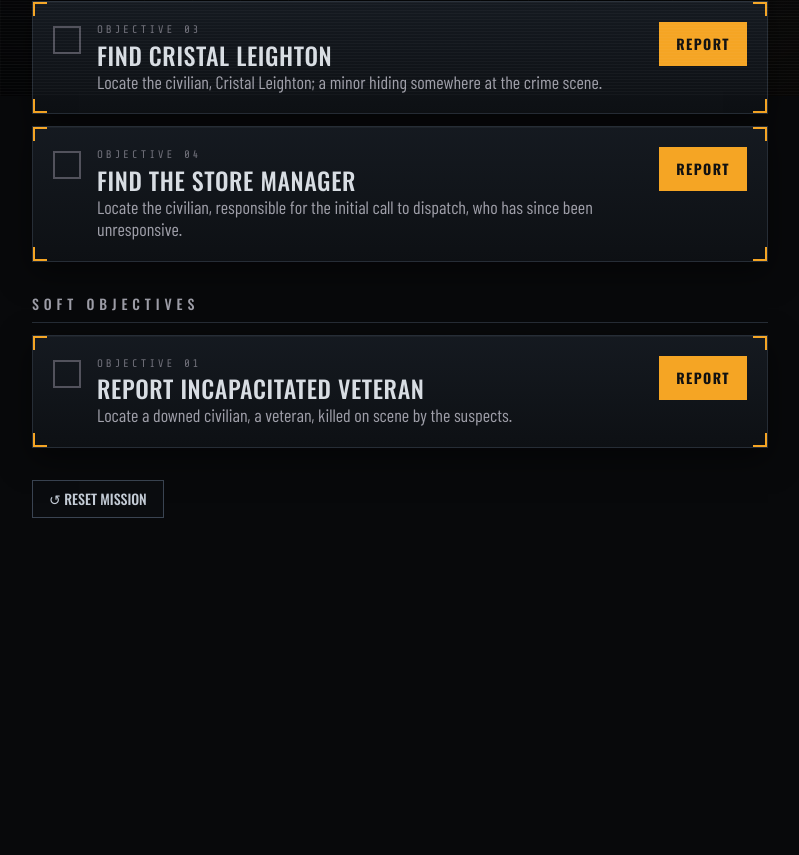
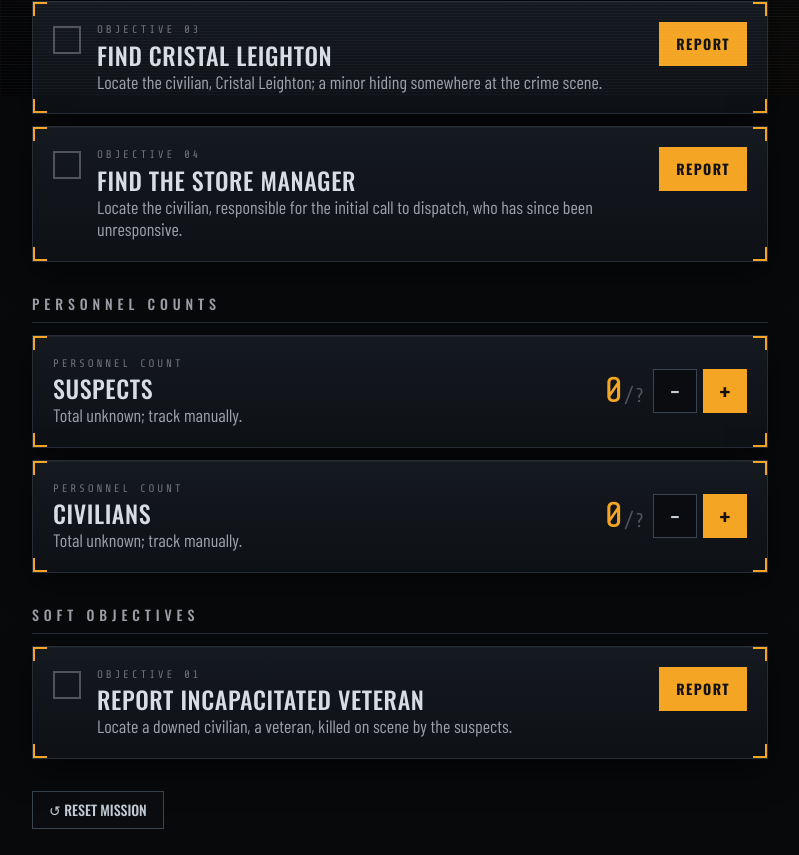
Before and after one commit to moonyxc/ReadyOrNot_Mission-Tracker, a Next.js app: page /mission/thank-you-come-again in a window 1280 px wide. Shown: the part 704-1559 px from the top of the page, without its empty margins (240-1039 px from the left). Before the commit the page ends 1254 px from the top, so only its background shows below. Built offline with nearby package versions, Linux system fonts and the light colour scheme.

Commit message:
feat: implement personnel counter functionality and update related tests

```diff
--- a/src/app/Tracker.tsx
+++ b/src/app/Tracker.tsx
@@ -1,12 +1,23 @@
 "use client";
 
 import { useEffect, useState } from "react";
-import type { Mission, Objective } from "./missions";
+import {
+  getManualPersonnelCounters,
+  personnelCounterKeys,
+  type Mission,
+  type Objective,
+  type PersonnelCounter,
+} from "./missions";
 import {
   emptyCounts,
   parseStoredCounts,
   type Counts,
 } from "./tracker-storage";
+
+const personnelCounterTitles: Record<PersonnelCounter, string> = {
+  suspects: "Suspects",
+  civilians: "Civilians",
+};
 
 function Pips({
   objectiveTitle,
@@ -147,6 +158,65 @@ function Row({
   );
 }
 
+function PersonnelCounterRow({
+  title,
+  value,
+  onSet,
+}: {
+  title: string;
+  value: number;
+  onSet: (n: number) => void;
+}) {
+  return (
+    <li className="panel relative p-4 sm:p-5">
+      <div className="flex flex-wrap items-center justify-between gap-4">
+        <div>
+          <p className="font-mono text-[11px] tracking-[0.25em] text-zinc-500">
+            PERSONNEL COUNT
+          </p>
+          <h3 className="font-display text-xl uppercase tracking-wide sm:text-2xl">
+            {title}
+          </h3>
+          <p className="text-lg leading-tight text-zinc-400">
+            Total unknown; track manually.
+          </p>
+        </div>
+
+        <div className="flex w-full shrink-0 items-center justify-between gap-2 sm:w-auto sm:justify-end">
+          <output
+            aria-label={`${title} counted`}
+            aria-live="polite"
+            className="font-mono text-4xl leading-none text-amber"
+          >
+            {value}
+            <span className="text-xl text-zinc-600">/?</span>
+          </output>
+          <div className="flex gap-1.5">
+            <button
+              type="button"
+              onClick={() => onSet(Math.max(0, value - 1))}
+              className="btn h-11 w-11 text-2xl"
+              aria-label={`Decrease ${title} count`}
+            >
+              −
+            </button>
+            <button
+              type="button"
+              onClick={() =>
+                onSet(Math.min(Number.MAX_SAFE_INTEGER, value + 1))
+              }
+              className="btn btn-primary h-11 w-11 text-2xl"
+              aria-label={`Increase ${title} count`}
+            >
+              +
+            </button>
+          </div>
+        </div>
+      </div>
+    </li>
+  );
+}
+
 function Section({
   title,
   children,
@@ -238,6 +308,7 @@ export default function Tracker({ mission }: { mission: Mission }) {
   const objs = mission.objectives;
   const mains = objs.filter((o) => o.type === "main");
   const softs = objs.filter((o) => o.type === "soft");
+  const manualPersonnelCounters = getManualPersonnelCounters(mission);
 
   const totalTarget = objs.reduce((s, o) => s + o.target, 0);
   const totalDone = objs.reduce((s, o) => s + val(o), 0);
@@ -317,6 +388,21 @@ export default function Tracker({ mission }: { mission: Mission }) {
         </ul>
       </Section>
 
+      {manualPersonnelCounters.length > 0 && (
+        <Section title="Personnel Counts">
+          <ul className="flex flex-col gap-3">
+            {manualPersonnelCounters.map((counter) => (
+              <PersonnelCounterRow
+                key={counter}
+                title={personnelCounterTitles[counter]}
+                value={counts[personnelCounterKeys[counter]] ?? 0}
+                onSet={(n) => set(personnelCounterKeys[counter], n)}
+              />
+            ))}
+          </ul>
+        </Section>
+      )}
+
       <Section title="Soft Objectives">
         <ul className="flex flex-col gap-3">
           {softs.map((o, i) => (
--- a/src/app/missions.ts
+++ b/src/app/missions.ts
@@ -17,6 +17,32 @@ export type Mission = {
   group: string;
   objectives: Objective[];
 };
+
+const personnelCounterCategories = ["suspects", "civilians"] as const;
+
+export type PersonnelCounter = (typeof personnelCounterCategories)[number];
+
+export const personnelCounterKeys: Record<PersonnelCounter, string> = {
+  suspects: "personnel-suspects",
+  civilians: "personnel-civilians",
+};
+
+const personnelObjectiveIds: Record<PersonnelCounter, string> = {
+  suspects: "bring-order-to-chaos",
+  civilians: "rescue-all-of-the-civilians",
+};
+
+export function getManualPersonnelCounters(
+  mission: Mission,
+): PersonnelCounter[] {
+  return personnelCounterCategories.filter((counter) => {
+    const objectiveId = personnelObjectiveIds[counter];
+    return !mission.objectives.some(
+      (objective) =>
+        objective.id === objectiveId && objective.kind === "count",
+    );
+  });
+}
 
 export const missions: Mission[] = [
   {
@@ -229,8 +255,8 @@ export const missions: Mission[] = [
         id: "bring-order-to-chaos",
         title: "Bring Order to Chaos",
         description: "Arrest or neutralize any contact at the scene.",
-        kind: "check",
-        target: 1,
+        kind: "count",
+        target: 3,
         type: "main",
       },
       {
@@ -517,8 +543,8 @@ export const missions: Mission[] = [
         id: "bring-order-to-chaos",
         title: "Bring Order to Chaos",
         description: "Arrest or neutralize any contact at the scene.",
-        kind: "check",
-        target: 1,
+        kind: "count",
+        target: 4,
         type: "main",
       },
       {
--- a/src/app/tracker-storage.ts
+++ b/src/app/tracker-storage.ts
@@ -1,4 +1,4 @@
-import type { Mission } from "./missions";
+import { personnelCounterKeys, type Mission } from "./missions";
 
 export type Counts = Record<string, number>;
 
@@ -7,9 +7,10 @@ function isRecord(value: unknown): value is Record<string, unknown> {
 }
 
 export function emptyCounts(mission: Mission): Counts {
-  return Object.fromEntries(
-    mission.objectives.map((objective) => [objective.id, 0]),
-  );
+  return Object.fromEntries([
+    ...mission.objectives.map((objective) => [objective.id, 0]),
+    ...Object.values(personnelCounterKeys).map((id) => [id, 0]),
+  ]);
 }
 
 export function parseStoredCounts(
@@ -49,5 +50,22 @@ export function parseStoredCounts(
     counts[objective.id] = normalized;
   }
 
+  for (const id of Object.values(personnelCounterKeys)) {
+    const value = parsed[id];
+    if (value === undefined) continue;
+
+    if (typeof value !== "number" || !Number.isFinite(value)) {
+      invalid = true;
+      continue;
+    }
+
+    const normalized = Math.max(
+      0,
+      Math.min(Number.MAX_SAFE_INTEGER, Math.floor(value)),
+    );
+    if (normalized !== value) invalid = true;
+    counts[id] = normalized;
+  }
+
   return { counts, invalid };
 }
```
Also changed, not shown: 1 other file (tests, documents, lock files or other folders).
